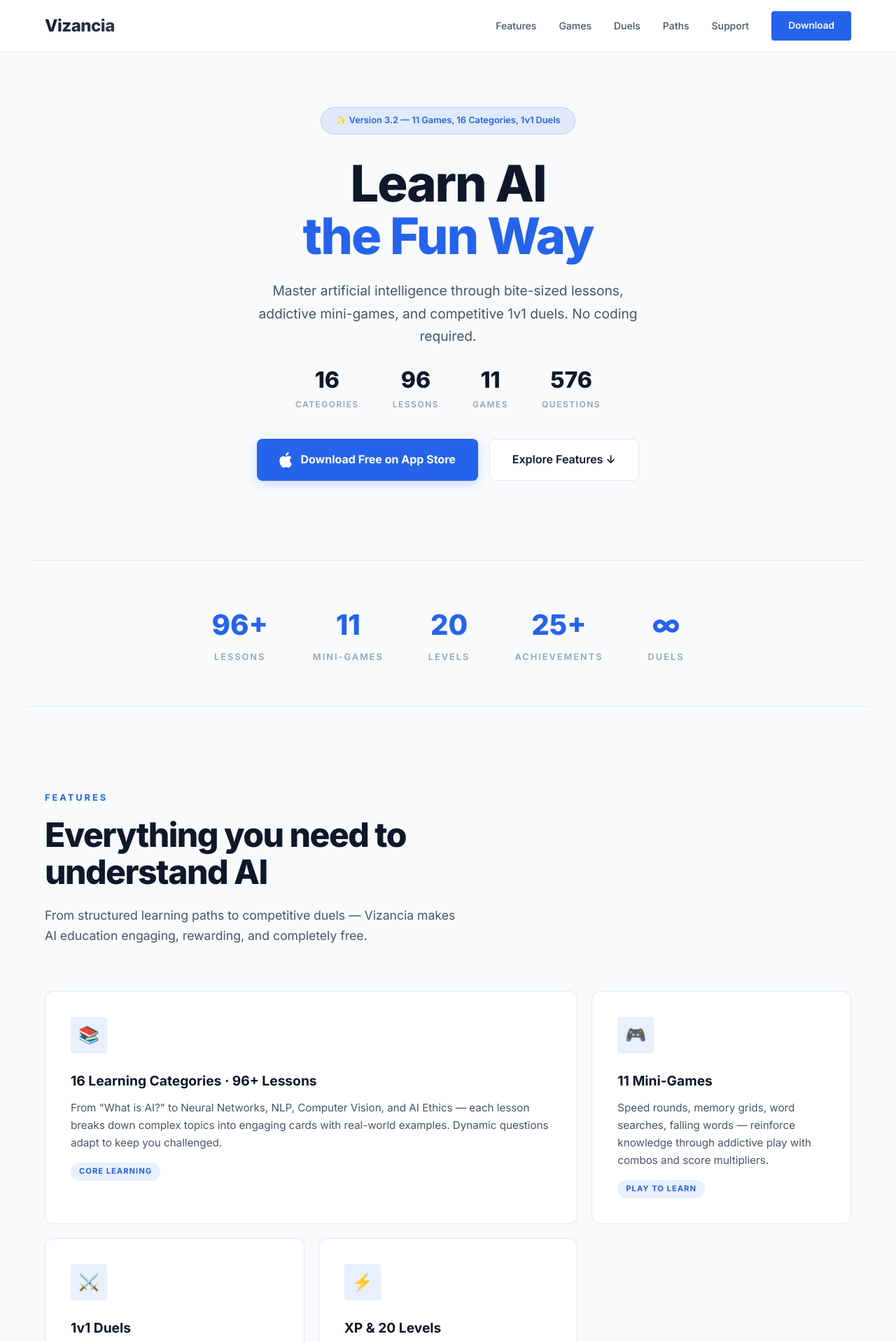
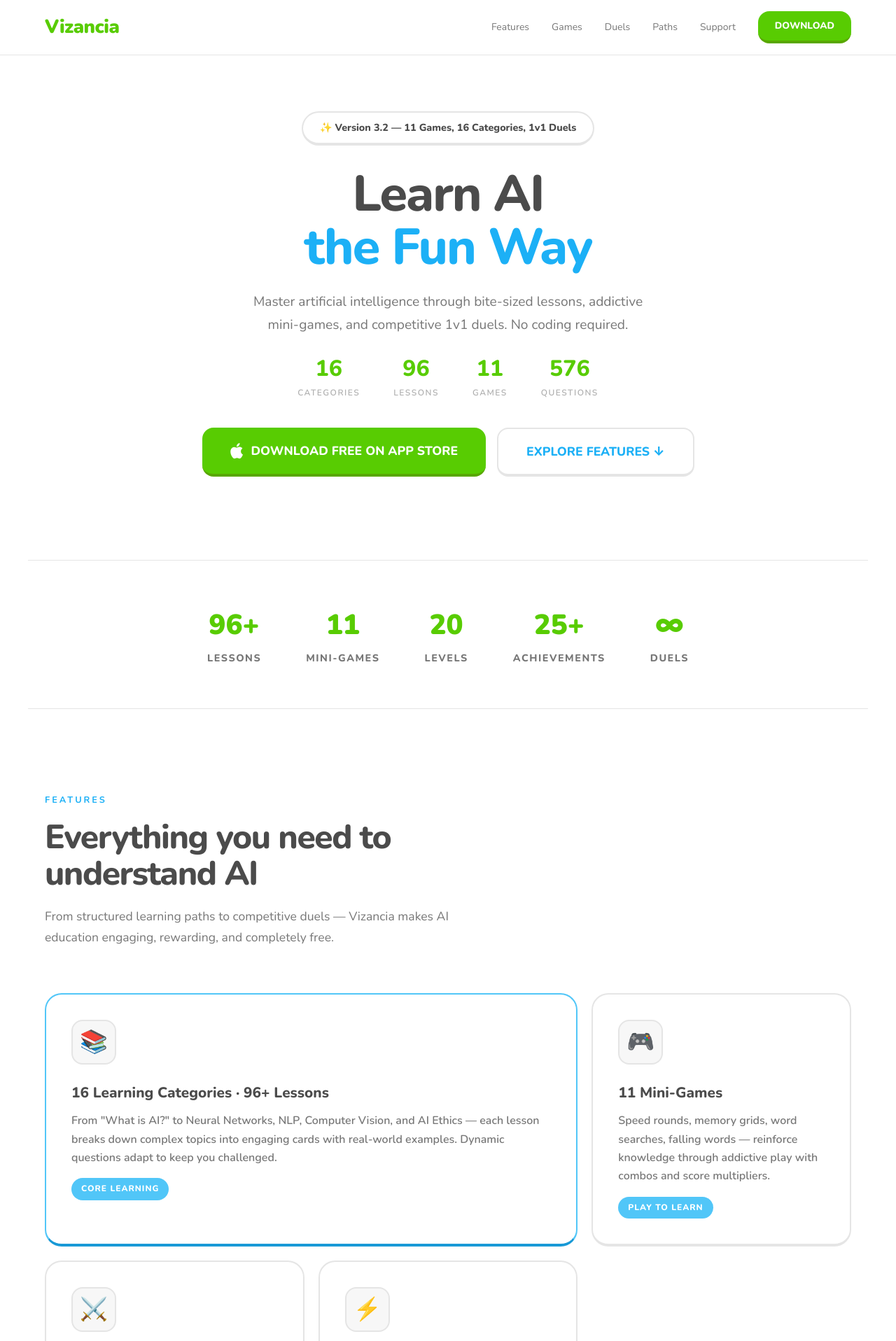
Before and after one commit to Odin686/-vizancia-site, a plain HTML site: page index.html in a window 1280 px wide. Shown: the top 1916 px of the page at 70% size. Drawn offline with nearby package versions, Linux system fonts and the light colour scheme.

Commit message:
Apply gamified Duolingo-style UI with chunky borders and bright colors

```diff
--- a/index.html
+++ b/index.html
@@ -12,7 +12,7 @@
     <meta property="og:url" content="https://vizancia.com">
     <link rel="preconnect" href="https://fonts.googleapis.com">
     <link rel="preconnect" href="https://fonts.gstatic.com" crossorigin>
-    <link href="https://fonts.googleapis.com/css2?family=Inter:wght@400;500;600;700;800;900&display=swap" rel="stylesheet">
+    <link href="https://fonts.googleapis.com/css2?family=Nunito:wght@400;600;700;800;900&display=swap" rel="stylesheet">
     <link rel="stylesheet" href="styles.css">
 </head>
 <body>
--- a/styles.css
+++ b/styles.css
@@ -1,26 +1,30 @@
 :root {
-    --primary: #0F172A; /* Slate 900 */
-    --primary-light: #334155; /* Slate 700 */
-    --primary-dark: #020617; /* Slate 950 */
-    --accent: #2563EB; /* Corporate Blue */
-    --accent-light: #3B82F6; /* Blue 500 */
-    --accent-warm: #64748B; /* Slate 500 */
-    --bg-dark: #F8FAFC; /* Slate 50 - Light background */
-    --bg-surface: #FFFFFF; /* White */
+    --primary: #58CC02; /* Duolingo Green */
+    --primary-light: #89E219;
+    --primary-dark: #58A700;
+    --accent: #1CB0F6; /* Duolingo Blue */
+    --accent-light: #51C6F8;
+    --accent-dark: #1899D6;
+    --accent-warm: #FFC800; /* Duolingo Yellow */
+    --accent-warm-dark: #D4A300;
+    --accent-red: #FF4B4B; /* Duolingo Red */
+    --accent-red-dark: #EA2B2B;
+    --bg-dark: #FFFFFF; /* White background */
+    --bg-surface: #FFFFFF;
     --bg-card: #FFFFFF;
-    --bg-card-hover: #F1F5F9; /* Slate 100 */
-    --text-primary: #0F172A; /* Dark Slate */
-    --text-secondary: #475569; /* Slate 600 */
-    --text-muted: #94A3B8; /* Slate 400 */
-    --border: #E2E8F0; /* Slate 200 */
-    --border-hover: #CBD5E1; /* Slate 300 */
-    --gradient-1: linear-gradient(135deg, #0F172A 0%, #334155 100%);
-    --gradient-2: linear-gradient(135deg, #2563EB 0%, #1D4ED8 100%);
-    --gradient-3: linear-gradient(135deg, #334155 0%, #475569 100%);
-    --shadow-glow: 0 4px 20px rgba(0,0,0,0.05);
-    --radius: 8px;
-    --radius-sm: 4px;
-    --radius-lg: 12px;
+    --bg-card-hover: #F7F7F7;
+    --text-primary: #4B4B4B; /* Duo Dark Gray */
+    --text-secondary: #777777; /* Duo Light Gray */
+    --text-muted: #AFAFAF;
+    --border: #E5E5E5; /* Duo border */
+    --border-hover: #E5E5E5;
+    --gradient-1: linear-gradient(135deg, #58CC02 0%, #1CB0F6 100%);
+    --gradient-2: linear-gradient(135deg, #1CB0F6 0%, #1899D6 100%);
+    --gradient-3: linear-gradient(135deg, #FFC800 0%, #FF4B4B 100%);
+    --shadow-glow: 0 4px 0 #E5E5E5;
+    --radius: 16px;
+    --radius-sm: 12px;
+    --radius-lg: 24px;
 }
 
 *, *::before, *::after { margin:0; padding:0; box-sizing:border-box; }
@@ -28,7 +32,7 @@
 html { scroll-behavior: smooth; }
 
 body {
-    font-family: 'Inter', -apple-system, BlinkMacSystemFont, sans-serif;
+    font-family: 'Nunito', -apple-system, BlinkMacSystemFont, sans-serif;
     background: var(--bg-dark);
     color: var(--text-primary);
     overflow-x: hidden;
@@ -56,10 +60,8 @@
     display:flex; justify-content:space-between; align-items:center;
 }
 .logo {
-    font-size: 1.5rem; font-weight: 800; letter-spacing: -0.5px;
-    background: var(--gradient-1);
-    -webkit-background-clip: text; -webkit-text-fill-color: transparent;
-    background-clip: text;
+    font-size: 1.7rem; font-weight: 900; letter-spacing: -0.5px;
+    color: var(--primary);
 }
 .nav-links { display:flex; gap:32px; align-items:center; }
 .nav-links a {
@@ -70,15 +72,21 @@
 .nav-links a:hover { color: var(--text-primary); }
 .nav-cta {
     padding: 10px 24px !important; font-size: 0.85rem !important;
-    background: var(--accent) !important;
+    background: var(--primary) !important;
     color: white !important;
-    border-radius: var(--radius-sm) !important;
-    font-weight: 600 !important;
-    transition: transform 0.2s, box-shadow 0.2s !important;
+    border-radius: var(--radius) !important;
+    font-weight: 800 !important;
+    text-transform: uppercase;
+    border-bottom: 4px solid var(--primary-dark);
+    transition: transform 0.1s, border-bottom-width 0.1s !important;
 }
 .nav-cta:hover {
-    transform: translateY(-1px) !important;
-    box-shadow: 0 4px 15px rgba(37,99,235,0.3) !important;
+    transform: translateY(2px) !important;
+    border-bottom-width: 2px !important;
+}
+.nav-cta:active {
+    transform: translateY(4px) !important;
+    border-bottom-width: 0px !important;
 }
 
 /* Mobile Menu */
@@ -107,12 +115,13 @@
 .hero-content { max-width: 800px; }
 .hero-badge {
     display:inline-flex; align-items:center; gap:8px;
-    padding: 8px 20px;
-    background: rgba(37,99,235,0.1);
-    border: 1px solid rgba(37,99,235,0.2);
+    padding: 10px 24px;
+    background: #FFFFFF;
+    border: 2px solid var(--border);
+    border-bottom: 4px solid var(--border);
     border-radius: 100px;
-    font-size: 0.8rem; font-weight: 600;
-    color: var(--accent);
+    font-size: 0.9rem; font-weight: 800;
+    color: var(--text-primary);
     margin-bottom: 32px;
 }
 .hero h1 {
@@ -147,31 +156,41 @@
     display:flex; gap:16px; justify-content:center; flex-wrap:wrap;
 }
 .btn-primary {
-    display:inline-flex; align-items:center; gap:10px;
-    padding: 16px 32px;
-    background: var(--accent); color:white;
+    display:inline-flex; align-items:center; justify-content:center; gap:10px;
+    padding: 18px 40px;
+    background: var(--primary); color:white;
     text-decoration:none; border-radius: var(--radius);
-    font-weight: 700; font-size: 1rem;
-    transition: transform 0.25s, box-shadow 0.25s;
-    box-shadow: 0 4px 15px rgba(37,99,235,0.2);
+    font-weight: 800; font-size: 1.1rem; text-transform: uppercase;
+    border-bottom: 4px solid var(--primary-dark);
+    transition: transform 0.1s, border-bottom-width 0.1s, background 0.2s;
 }
 .btn-primary:hover {
-    transform: translateY(-2px) scale(1.02);
-    box-shadow: 0 8px 25px rgba(37,99,235,0.3);
+    background: var(--primary-light);
+    transform: translateY(2px);
+    border-bottom-width: 2px;
+}
+.btn-primary:active {
+    transform: translateY(4px);
+    border-bottom-width: 0px;
 }
 .btn-secondary {
-    display:inline-flex; align-items:center; gap:10px;
-    padding: 16px 32px;
-    background: var(--bg-card); color: var(--text-primary);
+    display:inline-flex; align-items:center; justify-content:center; gap:10px;
+    padding: 18px 40px;
+    background: var(--bg-card); color: var(--accent);
     text-decoration:none; border-radius: var(--radius);
-    font-weight: 600; font-size: 1rem;
-    border: 1px solid var(--border);
-    transition: transform 0.25s, border-color 0.25s, background 0.25s;
+    font-weight: 800; font-size: 1.1rem; text-transform: uppercase;
+    border: 2px solid var(--border);
+    border-bottom: 4px solid var(--border);
+    transition: transform 0.1s, border-bottom-width 0.1s, background 0.2s;
 }
 .btn-secondary:hover {
-    transform: translateY(-2px);
-    border-color: var(--border-hover);
     background: var(--bg-card-hover);
+    transform: translateY(2px);
+    border-bottom-width: 2px;
+}
+.btn-secondary:active {
+    transform: translateY(4px);
+    border-bottom-width: 0px;
 }
 
 /* ── Sections ── */
@@ -204,48 +223,46 @@
 }
 .bento-card {
     background: var(--bg-card);
-    border: 1px solid var(--border);
+    border: 2px solid var(--border);
+    border-bottom: 4px solid var(--border);
     border-radius: var(--radius-lg);
     padding: 36px;
-    transition: transform 0.3s, border-color 0.4s, box-shadow 0.4s;
+    transition: transform 0.1s, border-bottom-width 0.1s;
     position: relative;
     overflow: hidden;
 }
-.bento-card::before {
-    content: '';
-    position: absolute; top: 0; left: 0; right: 0;
-    height: 2px;
-    background: var(--gradient-1);
-    opacity: 0;
-    transition: opacity 0.4s;
+.bento-card:hover {
+    transform: translateY(2px);
+    border-bottom-width: 2px;
 }
-.bento-card:hover {
-    transform: translateY(-4px) scale(1.02);
-    border-color: var(--border-hover);
-    box-shadow: 0 10px 30px rgba(0,0,0,0.08);
+.bento-card:active {
+    transform: translateY(4px);
+    border-bottom-width: 0px;
 }
-.bento-card:hover::before { opacity: 1; }
 .bento-card.featured {
     grid-column: span 2;
     background: var(--bg-card);
+    border-color: var(--accent-light);
+    border-bottom-color: var(--accent-dark);
 }
 .bento-icon {
-    width: 52px; height: 52px;
-    border-radius: var(--radius-sm);
+    width: 64px; height: 64px;
+    border-radius: var(--radius);
     display:flex; align-items:center; justify-content:center;
-    font-size: 1.5rem; margin-bottom: 24px;
-    background: rgba(37,99,235,0.1);
+    font-size: 2rem; margin-bottom: 24px;
+    background: var(--bg-card-hover);
+    border: 2px solid var(--border);
 }
 .bento-card h3 {
-    font-size: 1.2rem; font-weight: 700; margin-bottom: 10px;
+    font-size: 1.3rem; font-weight: 800; margin-bottom: 10px; color: var(--text-primary);
 }
 .bento-card p {
-    color: var(--text-secondary); font-size: 0.95rem; line-height: 1.65;
+    color: var(--text-secondary); font-size: 1rem; line-height: 1.65; font-weight: 600;
 }
 .bento-tag {
-    display: inline-block; padding: 4px 12px;
-    background: rgba(37,99,235,0.1); border-radius: 100px;
-    font-size: 0.7rem; font-weight: 700; color: var(--accent);
+    display: inline-block; padding: 6px 14px;
+    background: var(--accent-light); border-radius: 100px;
+    font-size: 0.75rem; font-weight: 800; color: white;
     text-transform: uppercase; letter-spacing: 1px;
     margin-top: 16px;
 }
@@ -259,25 +276,30 @@
 .game-card {
     display: flex; align-items: center; gap: 16px;
     background: var(--bg-card);
-    border: 1px solid var(--border);
+    border: 2px solid var(--border);
+    border-bottom: 4px solid var(--border);
     border-radius: var(--radius);
     padding: 20px 24px;
-    transition: transform 0.25s, border-color 0.3s;
+    transition: transform 0.1s, border-bottom-width 0.1s;
 }
 .game-card:hover {
-    transform: translateY(-2px) scale(1.02);
-    border-color: var(--border-hover);
-    box-shadow: 0 6px 15px rgba(0,0,0,0.05);
+    transform: translateY(2px);
+    border-bottom-width: 2px;
+}
+.game-card:active {
+    transform: translateY(4px);
+    border-bottom-width: 0px;
 }
 .game-icon {
-    font-size: 1.8rem; flex-shrink: 0;
-    width: 48px; height: 48px;
+    font-size: 2rem; flex-shrink: 0;
+    width: 56px; height: 56px;
     display: flex; align-items: center; justify-content: center;
-    background: rgba(37,99,235,0.1);
-    border-radius: var(--radius-sm);
+    background: var(--bg-card-hover);
+    border-radius: var(--radius);
+    border: 2px solid var(--border);
 }
-.game-card h4 { font-size: 0.95rem; font-weight: 700; margin-bottom: 2px; }
-.game-card p { color: var(--text-secondary); font-size: 0.8rem; line-height: 1.4; }
+.game-card h4 { font-size: 1.05rem; font-weight: 800; margin-bottom: 2px; color: var(--text-primary); }
+.game-card p { color: var(--text-secondary); font-size: 0.9rem; line-height: 1.4; font-weight: 600; }
 
 /* ── Paths Grid ── */
 .paths-grid {
@@ -287,19 +309,23 @@
 }
 .path-card {
     background: var(--bg-card);
-    border: 1px solid var(--border);
+    border: 2px solid var(--border);
+    border-bottom: 4px solid var(--border);
     border-radius: var(--radius);
     padding: 24px 20px; text-align: center;
-    transition: transform 0.25s, border-color 0.3s;
+    transition: transform 0.1s, border-bottom-width 0.1s;
 }
 .path-card:hover {
-    transform: translateY(-3px) scale(1.02);
-    border-color: var(--border-hover);
-    box-shadow: 0 8px 20px rgba(0,0,0,0.06);
+    transform: translateY(2px);
+    border-bottom-width: 2px;
 }
-.path-emoji { font-size: 2rem; display:block; margin-bottom: 12px; }
-.path-card h4 { font-size: 0.9rem; font-weight: 700; margin-bottom: 4px; }
-.path-card p { font-size: 0.75rem; color: var(--text-secondary); line-height: 1.4; }
+.path-card:active {
+    transform: translateY(4px);
+    border-bottom-width: 0px;
+}
+.path-emoji { font-size: 2.5rem; display:block; margin-bottom: 12px; }
+.path-card h4 { font-size: 1rem; font-weight: 800; margin-bottom: 4px; color: var(--text-primary); }
+.path-card p { font-size: 0.85rem; color: var(--text-secondary); line-height: 1.4; font-weight: 600; }
 
 /* ── Duel Section ── */
 .duel-section {
@@ -310,19 +336,23 @@
 }
 .duel-card {
     background: var(--bg-card);
-    border: 1px solid var(--border);
+    border: 2px solid var(--border);
+    border-bottom: 4px solid var(--border);
     border-radius: var(--radius-lg);
     padding: 40px 32px; text-align: center;
-    transition: transform 0.3s, border-color 0.3s;
+    transition: transform 0.1s, border-bottom-width 0.1s;
 }
 .duel-card:hover {
-    transform: translateY(-4px) scale(1.02);
-    border-color: var(--border-hover);
-    box-shadow: 0 10px 25px rgba(0,0,0,0.07);
+    transform: translateY(2px);
+    border-bottom-width: 2px;
 }
-.duel-card .duel-icon { font-size: 2.5rem; margin-bottom: 20px; display:block; }
-.duel-card h3 { font-size: 1.15rem; font-weight: 700; margin-bottom: 10px; }
-.duel-card p { color: var(--text-secondary); font-size: 0.9rem; line-height: 1.6; }
+.duel-card:active {
+    transform: translateY(4px);
+    border-bottom-width: 0px;
+}
+.duel-card .duel-icon { font-size: 3rem; margin-bottom: 20px; display:block; }
+.duel-card h3 { font-size: 1.25rem; font-weight: 800; margin-bottom: 10px; color: var(--text-primary); }
+.duel-card p { color: var(--text-secondary); font-size: 1rem; line-height: 1.6; font-weight: 600; }
 
 /* ── Stats Bar ── */
 .stats-bar {
@@ -335,12 +365,12 @@
 }
 .stat-item { text-align: center; }
 .stat-item .stat-num {
-    font-size: 2.5rem; font-weight: 800;
-    color: var(--accent);
+    font-size: 2.5rem; font-weight: 900;
+    color: var(--primary);
 }
 .stat-item .stat-label {
-    font-size: 0.8rem; color: var(--text-muted);
-    text-transform: uppercase; letter-spacing: 2px; font-weight: 600;
+    font-size: 0.9rem; color: var(--text-secondary);
+    text-transform: uppercase; letter-spacing: 1.5px; font-weight: 800;
     margin-top: 4px;
 }
 
@@ -376,7 +406,8 @@
     text-align: center;
     padding: 64px 48px;
     background: var(--bg-card);
-    border: 1px solid var(--border);
+    border: 2px solid var(--border);
+    border-bottom: 6px solid var(--border);
     border-radius: var(--radius-lg);
     position: relative;
     overflow: hidden;
@@ -384,8 +415,8 @@
 .cta-card::before {
     content: '';
     position: absolute; top: 0; left: 0; right: 0;
-    height: 4px;
-    background: var(--accent);
+    height: 6px;
+    background: var(--primary);
 }
 .cta-card h2 {
     font-size: clamp(1.8rem, 4vw, 2.5rem);
@@ -402,12 +433,12 @@
     flex-wrap: wrap; margin-bottom: 40px;
 }
 .cta-features span {
-    padding: 8px 16px;
-    background: rgba(255,255,255,0.04);
-    border: 1px solid var(--border);
+    padding: 10px 20px;
+    background: var(--bg-card-hover);
+    border: 2px solid var(--border);
     border-radius: 100px;
-    font-size: 0.85rem; font-weight: 600;
-    color: var(--text-secondary);
+    font-size: 0.9rem; font-weight: 800;
+    color: var(--text-primary);
 }
 .btn-large {
     padding: 18px 40px !important;
```
